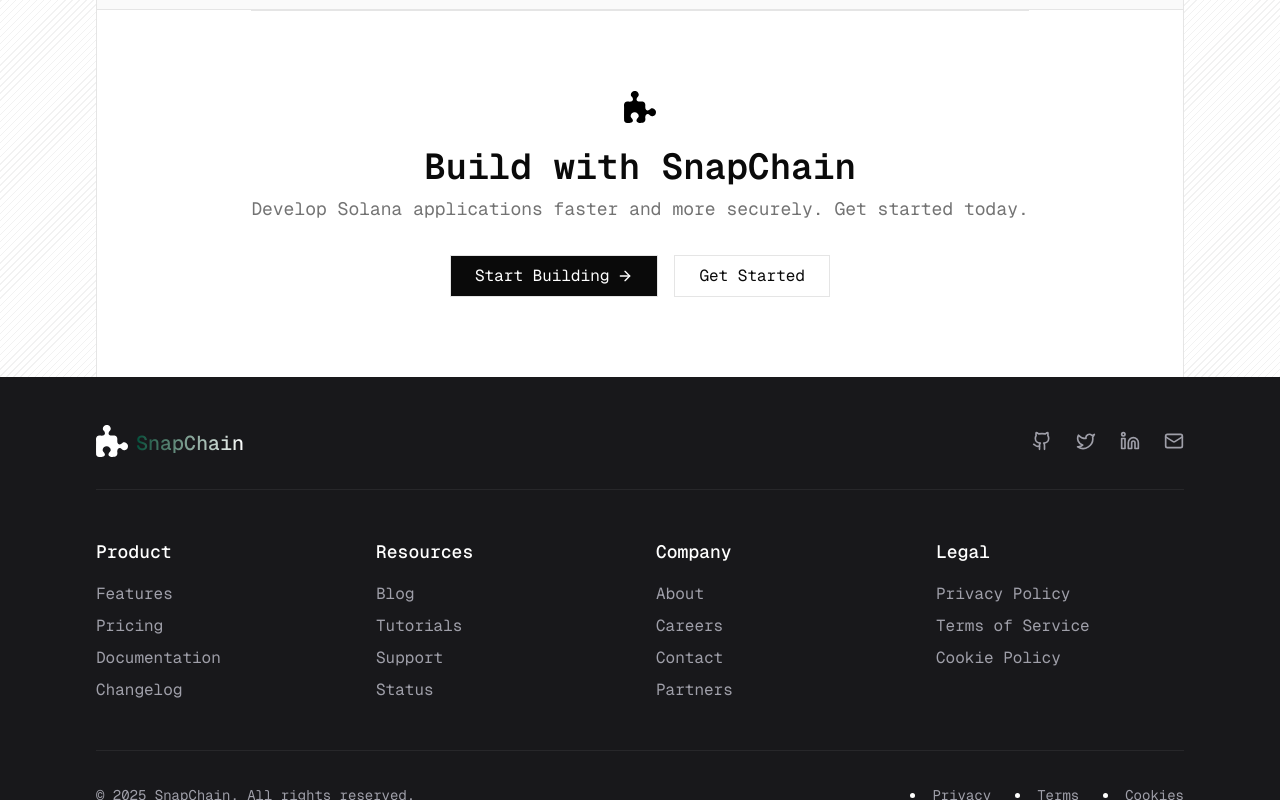
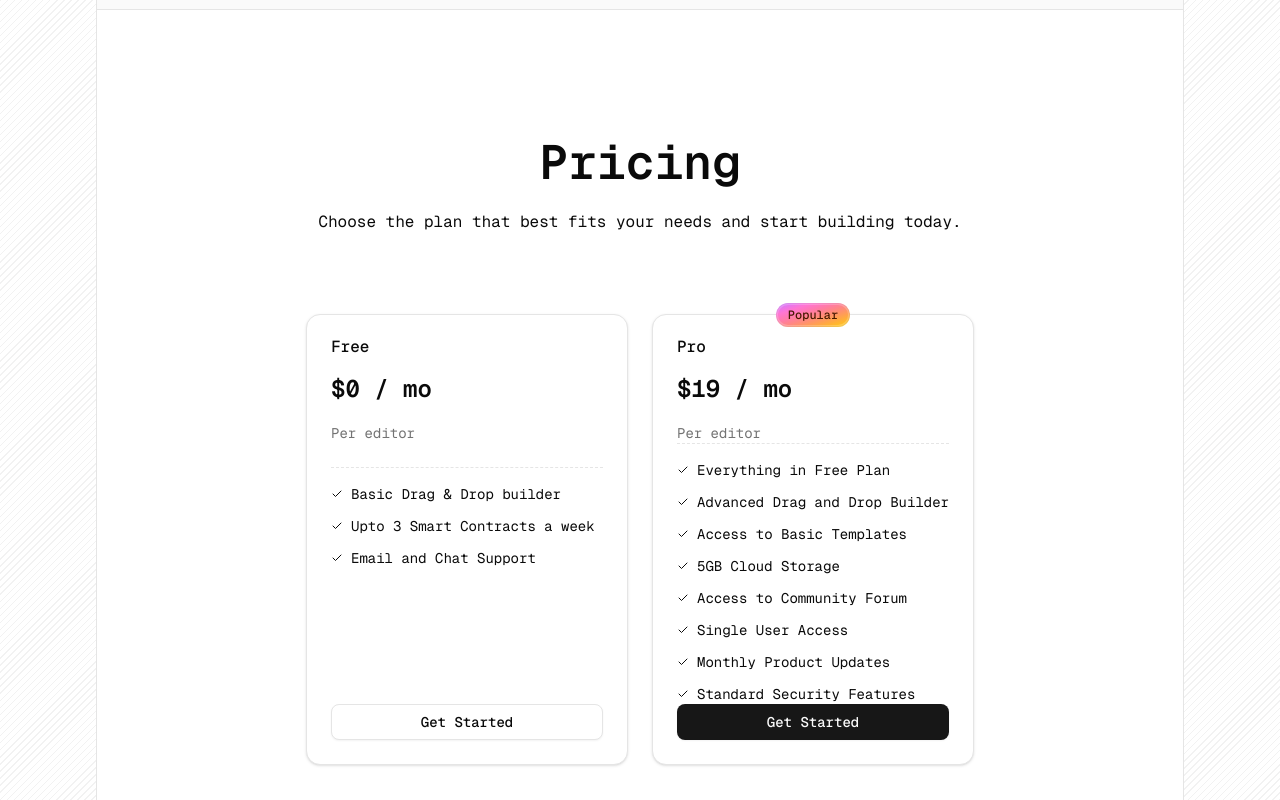
Before and after one commit to adityajha2005/snapchain, a Next.js app in the folder client/: page / in a window 1280 px wide. Shown: the part 1720-2520 px from the top of the page. Built offline with nearby package versions, Linux system fonts and the light colour scheme.

Commit message:
added pricing section

```diff
--- a/client/src/app/(landing)/page.tsx
+++ b/client/src/app/(landing)/page.tsx
@@ -3,6 +3,7 @@
 import Navbar from "./_components/navbar";
 import CTA from "./_components/cta";
 import Footer from "./_components/footer";
+import Pricing from "@/components/pricing";
 
 const page = () => {
 	return (
@@ -13,6 +14,7 @@
 				<main className="flex z-10 flex-col items-center justify-center  bg-background w-full max-w-7xl border-x border-border pt-20 opacity-100 ">
 					<Hero />
 					<Features />
+					<Pricing/>
 					<CTA />
 				</main>
 			</div>
--- /dev/null
+++ b/client/src/components/pricing.tsx
@@ -0,0 +1,103 @@
+import Link from 'next/link'
+import { Button } from '@/components/ui/button'
+import { Card, CardContent, CardDescription, CardFooter, CardHeader, CardTitle } from '@/components/ui/card'
+import { Check } from 'lucide-react'
+
+export default function Pricing() {
+    return (
+        <section className="py-16 md:py-32">
+            <div className="mx-auto max-w-6xl px-6">
+                <div className="mx-auto max-w-2xl space-y-6 text-center">
+                    <h1 className="text-center text-4xl font-semibold lg:text-5xl">Pricing</h1>
+                    <p>Choose the plan that best fits your needs and start building today.</p>
+                </div>
+
+                <div className="mt-8 grid gap-6 md:mt-20 md:grid-cols-2">
+                    <Card className="flex flex-col">
+                        <CardHeader>
+                            <CardTitle className="font-medium">Free</CardTitle>
+                            <span className="my-3 block text-2xl font-semibold">$0 / mo</span>
+                            <CardDescription className="text-sm">Per editor</CardDescription>
+                        </CardHeader>
+
+                        <CardContent className="space-y-4">
+                            <hr className="border-dashed" />
+
+                            <ul className="list-outside space-y-3 text-sm">
+                                {['Basic Drag & Drop builder', 'Upto 3 Smart Contracts a week', 'Email and Chat Support'].map((item, index) => (
+                                    <li key={index} className="flex items-center gap-2">
+                                        <Check className="size-3" />
+                                        {item}
+                                    </li>
+                                ))}
+                            </ul>
+                        </CardContent>
+
+                        <CardFooter className="mt-auto">
+                            <Button asChild variant="outline" className="w-full">
+                                <Link href="">Get Started</Link>
+                            </Button>
+                        </CardFooter>
+                    </Card>
+
+                    <Card className="relative">
+                        <span className="bg-linear-to-br/increasing absolute inset-x-0 -top-3 mx-auto flex h-6 w-fit items-center rounded-full from-purple-400 to-amber-300 px-3 py-1 text-xs font-medium text-amber-950 ring-1 ring-inset ring-white/20 ring-offset-1 ring-offset-gray-950/5">Popular</span>
+
+                        <div className="flex flex-col">
+                            <CardHeader>
+                                <CardTitle className="font-medium">Pro</CardTitle>
+                                <span className="my-3 block text-2xl font-semibold">$19 / mo</span>
+                                <CardDescription className="text-sm">Per editor</CardDescription>
+                            </CardHeader>
+
+                            <CardContent className="space-y-4">
+                                <hr className="border-dashed" />
+                                <ul className="list-outside space-y-3 text-sm">
+                                    {['Everything in Free Plan','Advanced Drag and Drop Builder', 'Access to Basic Templates','5GB Cloud Storage', 'Access to Community Forum', 'Single User Access',   'Monthly Product Updates', 'Standard Security Features'].map((item, index) => (
+                                        <li key={index} className="flex items-center gap-2">
+                                            <Check className="size-3" />
+                                            {item}
+                                        </li>
+                                    ))}
+                                </ul>
+                            </CardContent>
+
+                            <CardFooter>
+                                <Button asChild className="w-full">
+                                    <Link href="">Get Started</Link>
+                                </Button>
+                            </CardFooter>
+                        </div>
+                    </Card>
+
+                    {/* <Card className="flex flex-col">
+                        <CardHeader>
+                            <CardTitle className="font-medium">Startup</CardTitle>
+                            <span className="my-3 block text-2xl font-semibold">$29 / mo</span>
+                            <CardDescription className="text-sm">Per editor</CardDescription>
+                        </CardHeader>
+
+                        <CardContent className="space-y-4">
+                            <hr className="border-dashed" />
+
+                            <ul className="list-outside space-y-3 text-sm">
+                                {['Everything in Pro Plan', '5GB Cloud Storage', 'Email and Chat Support'].map((item, index) => (
+                                    <li key={index} className="flex items-center gap-2">
+                                        <Check className="size-3" />
+                                        {item}
+                                    </li>
+                                ))}
+                            </ul>
+                        </CardContent> */}
+{/*
+                        <CardFooter className="mt-auto">
+                            <Button asChild variant="outline" className="w-full">
+                                <Link href="">Get Started</Link>
+                            </Button>
+                        </CardFooter>
+                    </Card> */}
+                </div>
+            </div>
+        </section>
+    )
+}
```
